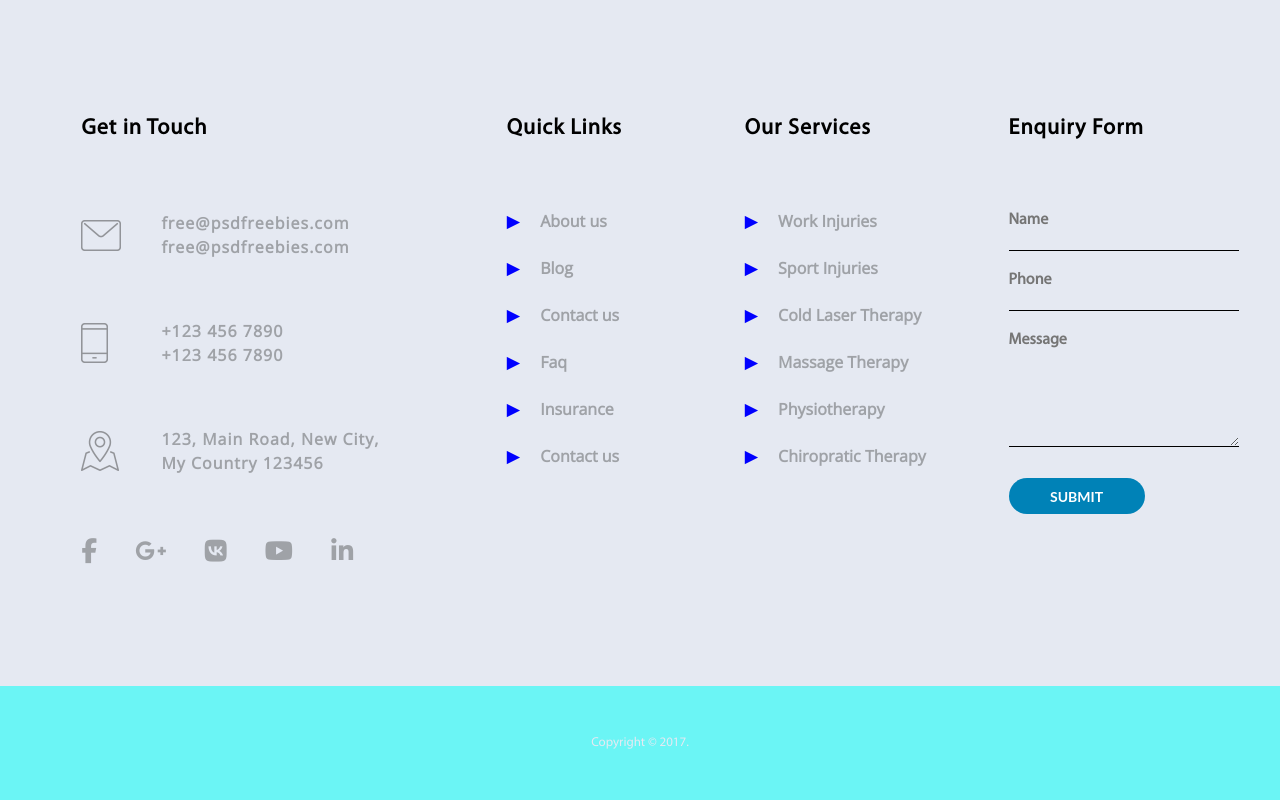
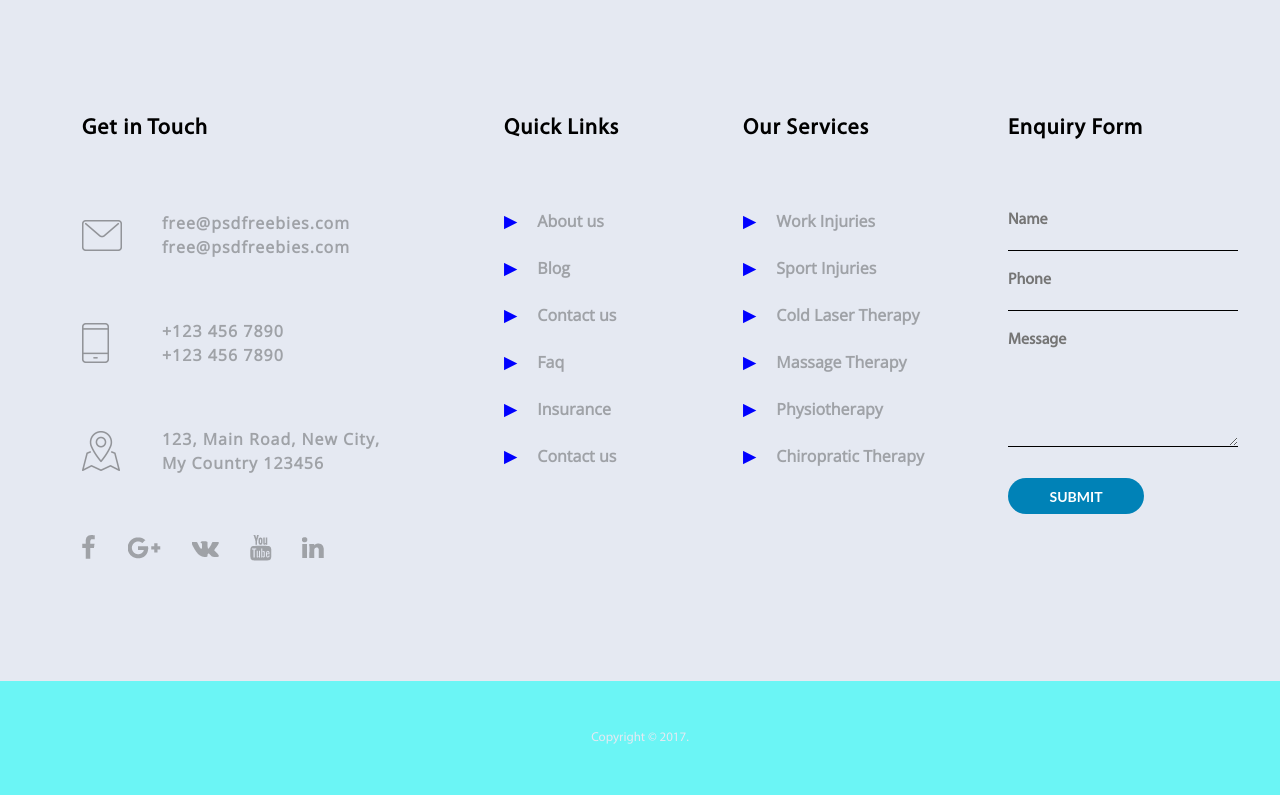
Before and after one commit to Diplot/src, a website: page index.html in a window 1280 px wide. Shown: the part 1114-1914 px from the top of the page. Drawn offline with nearby package versions, Linux system fonts and the light colour scheme.

Commit message:
add socials with sprite

```diff
--- a/css/style.css
+++ b/css/style.css
@@ -301,12 +301,37 @@ a{
     line-height: 24px;
 }
 .list__item_social{
-    font-size: 25px;
-    letter-spacing: 1px;
-    color: #9fa2a7;
     padding-right: 30px;
 }
-
+.list__item_row{
+    display: inline-flex;
+    flex-direction: row;
+}
+.facebook{
+    width: 16px;
+    height: 26px;
+    background: url('/image/socials.png') 0 0;
+    }
+.google-plus{
+    width: 34px;
+    height: 26px;
+    background: url('/image/socials.png')  -42px 0;
+    }
+.vk{
+    width: 28px;
+    height: 26px;
+    background: url('/image/socials.png')  -110px 0;
+    }
+.youtube{
+    width: 22px;
+    height: 26px;
+    background: url('/image/socials.png')  -165px 0;
+    }
+.linkedin{
+    width: 22px;
+    height: 26px;
+    background: url('/image/socials.png')  -215px 0;
+    }
 /*quick links and our services*/
 
 .arrow::before{
@@ -376,6 +401,7 @@ a{
     height: 36px;
     border: none;
 }
+
 .footer__copyright{
     font-size: 13px;
     letter-spacing: 0px;
--- a/index.html
+++ b/index.html
@@ -270,13 +270,13 @@
                         </div>
                     </li>
                     <li class="list__item">
-						<nav>
-							<a class="list__item_social" href="#"><i class="fab fa-facebook-f"></i></a>
-							<a class="list__item_social" href="#"><i class="fab fa-google-plus-g"></i></a>
-							<a class="list__item_social" href="#"><i class="fab fa-vk"></i></a>
-							<a class="list__item_social" href="#"><i class="fab fa-youtube"></i></a>
-							<a class="list__item_social" href="#"><i class="fab fa-linkedin-in"></i></a>
-						</nav>
+                        <div class="list__item_row">
+                            <a class="list__item_social" href="#"><div class="facebook"></div></a>
+                            <a class="list__item_social" href="#"><div class="google-plus"></div></a>
+                            <a class="list__item_social" href="#"><div class="vk"></div></a>
+                            <a class="list__item_social" href="#"><div class="youtube"></div></a>
+                            <a class="list__item_social" href="#"><div class="linkedin"></div></a>
+                        </div>
                     </li>
                 </ul>
             </div>
```
Also changed, not shown: image/social.jpg (added), image/social.png (added), image/socials.png (added).
